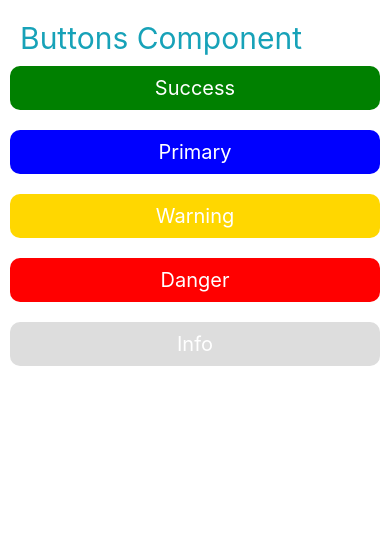
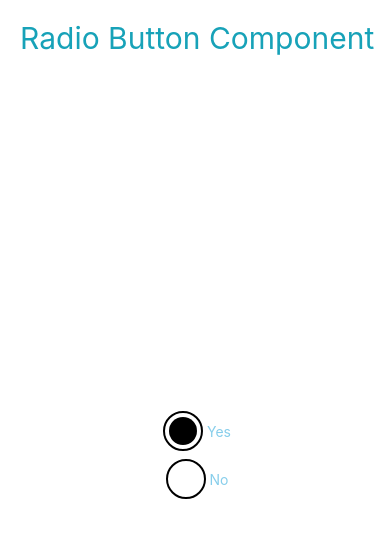
Before and after one commit to abdulbarishaikh/react-native-learning, a React Native app: screen / in a window 390 px wide. Shown: the top 538 px of the page. Built offline with nearby package versions, Linux system fonts and the light colour scheme.

Commit message:
custom radio button

```diff
--- a/App.tsx
+++ b/App.tsx
@@ -18,6 +18,7 @@ import UseEffectComponent from './Components/UseEffectComponent';
 import ShowHideComponent from './Components/ShowHideComponent';
 import ResponsiveDesignComponent from './Components/ResponsiveDesignComponent';
 import ButtonsComponent from './Components/ButtonsComponent';
+import RadioButtonComponent from './Components/RadioButtonComponent';
 
 type SectionProps = PropsWithChildren<{
   title: string;
@@ -83,9 +84,11 @@ function App(): React.JSX.Element {
         <ShowHideComponent />
       </Section> */}
       {/* <ResponsiveDesignComponent /> */}
-      <Section title="Buttons Component">
+      {/* <Section title="Buttons Component">
         <ButtonsComponent />
-      </Section>
+      </Section> */}
+      <Section title="Radio Button Component"></Section>
+      <RadioButtonComponent />
     </>
   );
 }
--- /dev/null
+++ b/Components/RadioButtonComponent.jsx
@@ -0,0 +1,57 @@
+import React, {useState} from 'react';
+import {Text, View, StyleSheet, TouchableOpacity} from 'react-native';
+
+const RadioButtonComponent = () => {
+  const [radioBtn, setRadioBtn] = useState(1);
+  return (
+    <View style={styles.main}>
+      <TouchableOpacity onPress={()=>setRadioBtn(1)}>
+        <View style={styles.radioWrapper}>
+          <View style={styles.radio}>
+            {radioBtn == 1 ? <View style={styles.radioBg}></View> : null}
+          </View>
+          <Text style={styles.radioText}>Yes</Text>
+        </View>
+      </TouchableOpacity>
+      <TouchableOpacity onPress={()=>setRadioBtn(2)}>
+        <View style={styles.radioWrapper}>
+          <View style={styles.radio}>
+            {radioBtn == 2 ? <View style={styles.radioBg}></View> : null}
+          </View>
+          <Text style={styles.radioText}>No</Text>
+        </View>
+      </TouchableOpacity>
+    </View>
+  );
+};
+
+const styles = StyleSheet.create({
+  main: {
+    flex: 1,
+    alignItems: 'center',
+    justifyContent: 'center',
+  },
+  radioWrapper: {
+    flexDirection: 'row',
+    alignItems: 'center',
+  },
+  radio: {
+    height: 40,
+    width: 40,
+    borderColor: '#000',
+    borderWidth: 2,
+    borderRadius: 20,
+    margin: 4,
+  },
+  radioBg: {
+    backgroundColor: '#000',
+    height: 28,
+    width: 28,
+    borderRadius: 20,
+    margin: 4,
+  },
+  radioText:{
+    color:'skyblue'
+  }
+});
+export default RadioButtonComponent;
```
